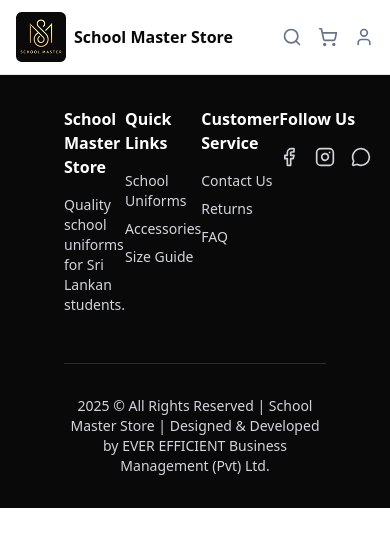
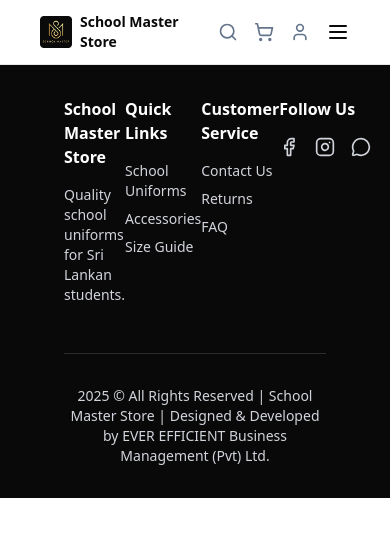
Before and after one commit to Ever-Efficient/School-Master, a React (Vite) app: page / in a window 390 px wide. Shown: the top 546 px of the page. Built offline with nearby package versions, Linux system fonts and the light colour scheme.

Commit message:
fix mainlogo issue

```diff
--- a/src/components/Header.tsx
+++ b/src/components/Header.tsx
@@ -1,29 +1,27 @@
-
-
-import {
-  Search,
-  ShoppingCart,
-  User
-} from "lucide-react";
+import  { useState } from "react";
+import { Search, ShoppingCart, User, Menu, X } from "lucide-react";
+import mainlogo from "../assets/mainlogo.png";
 
 export default function Header() {
+  const [isMobileMenuOpen, setMobileMenuOpen] = useState(false);
+
   return (
-    <div className="">
+    <div>
       <header className="bg-white border-b border-[#e5e7eb] px-4 py-3">
-        <div className="max-w-7xl mx-auto flex items-center justify-between">
+        <div className="max-w-7xl mx-auto flex items-center justify-between px-6">
+          {/* Logo Section */}
           <div className="flex items-center space-x-2">
-            <div>
-              <img
-                src="/src/assets/mainlogo.png"
-                alt=""
-                className="object-cover"
-              />
-            </div>
-            <span className="font-semibold text-[#0a090a]">
+            <img
+              src={mainlogo}
+              alt="Logo"
+              className="h-8 w-auto object-cover"
+            />
+            <span className="font-semibold text-[#0a090a] text-sm sm:text-base">
               School Master Store
             </span>
           </div>
 
+          {/* Desktop Nav */}
           <nav className="hidden md:flex items-center space-x-8">
             <a href="#" className="text-[#0a090a] hover:text-[#d4af37]">
               Home
@@ -39,12 +37,43 @@
             </a>
           </nav>
 
-          <div className="flex items-center space-x-4">
-            <Search className="w-5 h-5 text-[#64748b] cursor-pointer hover:text-[#d4af37] " />
-            <ShoppingCart className="w-5 h-5 text-[#64748b] cursor-pointer hover:text-[#d4af37] " />
-            <User className="w-5 h-5 text-[#64748b] cursor-pointer hover:text-[#d4af37] " />
+          {/* Icons + Hamburger */}
+          <div className="flex items-center space-x-4 md:space-x-6">
+            <Search className="w-5 h-5 text-[#64748b] cursor-pointer hover:text-[#d4af37]" />
+            <ShoppingCart className="w-5 h-5 text-[#64748b] cursor-pointer hover:text-[#d4af37]" />
+            <User className="w-5 h-5 text-[#64748b] cursor-pointer hover:text-[#d4af37]" />
+
+            {/* Mobile Menu Button */}
+            <button
+              className="md:hidden"
+              onClick={() => setMobileMenuOpen(!isMobileMenuOpen)}
+            >
+              {isMobileMenuOpen ? (
+                <X className="w-6 h-6 text-[#0a090a]" />
+              ) : (
+                <Menu className="w-6 h-6 text-[#0a090a]" />
+              )}
+            </button>
           </div>
         </div>
+
+        {/* Mobile Nav Menu */}
+        {isMobileMenuOpen && (
+          <div className="md:hidden mt-3 space-y-2 px-4">
+            <a href="#" className="block text-[#0a090a] hover:text-[#d4af37]">
+              Home
+            </a>
+            <a href="#" className="block text-[#64748b] hover:text-[#d4af37]">
+              Uniforms
+            </a>
+            <a href="#" className="block text-[#64748b] hover:text-[#d4af37]">
+              Accessories
+            </a>
+            <a href="#" className="block text-[#64748b] hover:text-[#d4af37]">
+              Contact
+            </a>
+          </div>
+        )}
       </header>
     </div>
   );
```
